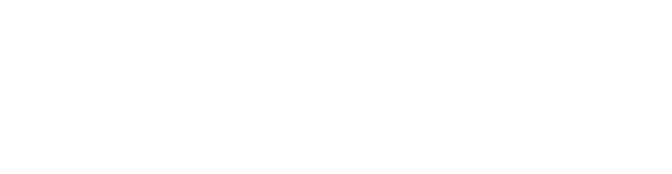
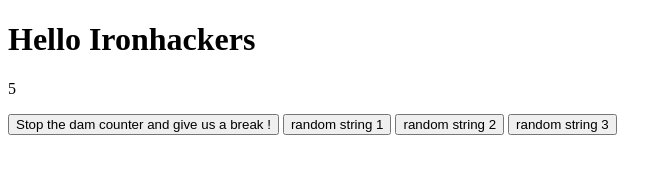
Before and after one commit to DesarrolladoresMasquerades/m1_d08-js_async_callbacks-ortegapedro88, a plain HTML site: page 01-js_async_callbacks/index.html in a window 1280 px wide. Shown: the whole page, without its empty margins (0-672 px from the left). Drawn offline with Linux system fonts and the light colour scheme.

Commit message:
first commit

```diff
--- a/01-js_async_callbacks/index.html
+++ b/01-js_async_callbacks/index.html
@@ -0,0 +1,21 @@
+<!DOCTYPE html>
+<html lang="en">
+<head>
+    <meta charset="UTF-8">
+    <meta http-equiv="X-UA-Compatible" content="IE=edge">
+    <meta name="viewport" content="width=device-width, initial-scale=1.0">
+    <title>Document</title>
+</head>
+<body>
+    <h1>Hello Ironhackers</h1>
+
+    <p><span id="counter">0</span></p>
+    <button onclick="stopCounter()">Stop the dam counter and give us a break !</button>
+<button onclick="onButton1Click()">random string 1</button>
+<button onclick="onButton2Click()">random string 2</button>
+<button onclick="onButton3Click()">random string 3</button>
+
+    <script src="scripts/script.js"></script>
+
+</body>
+</html>
--- a/01-js_async_callbacks/scripts/script.js
+++ b/01-js_async_callbacks/scripts/script.js
@@ -1 +1,62 @@
 console.log("JS Loaded")
+
+const h1Tag = document.getElementsByTagName("h1")[0]
+/*
+
+setTimeout(
+    ()=>{
+        console.log("I am a pizza")
+        h1Tag.innerText += "  I like pizza"
+    },
+    (5 * 1000) // this is real-time in milliseconds
+)
+
+setTimeout(
+    ()=>{
+        console.log("I am polpetta al ragu")
+        h1Tag.innerText += " and I also like polpette"
+    },
+    (2 * 1000) // this is real-time in milliseconds
+)
+
+setTimeout(
+    ()=>{
+        console.log("I like steak")
+        h1Tag.innerText += " and I also like steak"
+    },
+    (3 * 1000) // this is real-time in milliseconds
+)
+*/
+const randomStr = ["i like piza", "with pinneaple","with cheese", "with ham"]
+
+function onButton1Click(){
+    console.log("Button 2 clicked")
+    setTimeout(
+    ()=>{h1Tag.innerText += " and I also like steak"},
+    Math.random() * 5 * 1000)
+}
+
+function onButton2Click(){
+    console.log("I am polpetta al ragu")
+    h1Tag.innerText += " and I also like polpette"
+}
+
+function onButton3Click(){
+    console.log("I am a pizza")
+    h1Tag.innerText += "I like pizza"
+}
+
+//--------timer-------------
+
+const counter = document.getElementById("counter")
+
+const myInterval = setInterval(
+    ()=> {counter.innerText = parseInt(counter.innerText) + 1
+
+        if(counter.innerText === "5")stopCounter()},
+    1 * 1000
+)
+//setTimeout(()=>{stopCounter()},5*1000 )
+//-----------stop the clock with button
+
+const stopCounter = ()=> clearInterval(myInterval)
```
Also changed, not shown: exercises/01-exe-js_async_callbacks/index.html (+2 -1 lines), exercises/01-exe-js_async_callbacks/scripts/script.js (+19 -1 lines).
